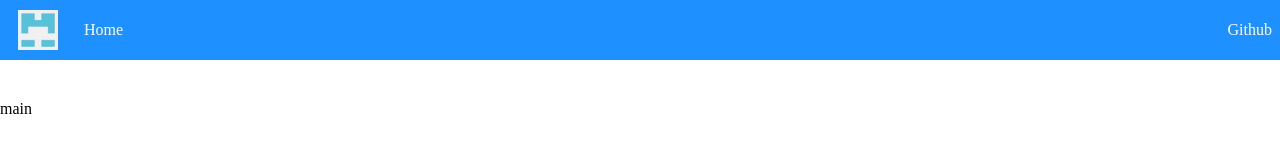
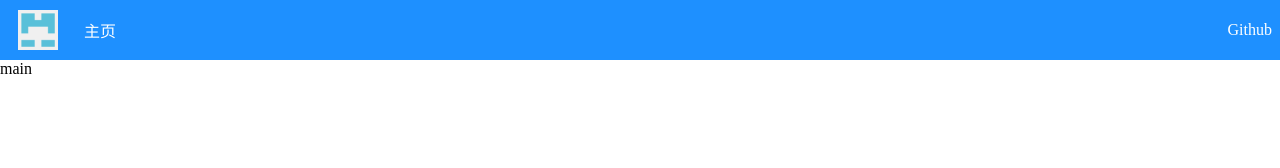
Before and after one commit to VacantThinker/angular-blogs, an Angular app: page / in a window 1280 px wide. Shown: the top 168 px of the page. Built offline with nearby package versions, Linux system fonts and the light colour scheme.

Commit message:
update toolbar components (3) set body full screen height && add make body have 100 of the browser height .md

```diff
--- a/src/app/app.component.css
+++ b/src/app/app.component.css
@@ -1,8 +1,16 @@
-div.app {
-  margin: -8px;
+.app {
+  /*min-height: 100%;*/
+  /*margin: -8px;*/
   display: grid;
+  box-sizing: border-box;
 }
 
-div.app app-toolbar {
-  height: 100px;
+app-toolbar {
+  grid-row: auto;
+  grid-column: auto;
 }
+
+app-main {
+  grid-row: auto;
+  grid-column: auto;
+}
--- a/src/app/toolbar/toolbar.component.css
+++ b/src/app/toolbar/toolbar.component.css
@@ -1,4 +1,4 @@
-.toolbar {
+.header {
   min-width: 320px;
   height: 60px;
   padding: 0;
@@ -10,7 +10,7 @@
   align-items: center;
 }
 
-.toolbar a {
+.header a {
   margin: 0 8px;
   text-decoration-line: none;
   color: white;
--- a/src/app/toolbar/toolbar.component.html
+++ b/src/app/toolbar/toolbar.component.html
@@ -1,4 +1,4 @@
-<div class="toolbar">
+<header class="header">
   <div class="headImage">
     <a href="https://github.com/VacantThinker" target="_blank">
       <img class="img1" src="assets/img/50100840.png" alt="head-image"/>
@@ -8,10 +8,10 @@
   <div class="leftSpace1"></div>
   <a class="headLink" href="https://vt-angular.github.io/angular-blogs-deploy/" target="_self">
     <!--  <a href="http://localhost:4200/" target="_self">-->
-    <span>Home</span>
+    <span>主页</span>
   </a>
   <div class="leftSpace2"></div>
   <a class="githubLink" href="https://github.com/vt-angular/angular-blogs" target="_blank">
     <span>Github</span>
   </a>
-</div>
+</header>
--- a/src/index.html
+++ b/src/index.html
@@ -2,7 +2,7 @@
 <html lang="en">
 <head>
   <meta charset="utf-8">
-  <title>AngularBlogs</title>
+  <title>vt-angular-blogs</title>
   <base href="/">
   <meta name="viewport" content="width=device-width, initial-scale=1">
   <link rel="icon" type="image/x-icon" href="favicon.ico">
@@ -10,4 +10,8 @@
 <body>
   <app-root></app-root>
 </body>
+<style>
+  html{ height: 100%; }
+  body{ min-height: 100vh; margin: 0; padding: 0;}
+</style>
 </html>
```
Also changed, not shown: md/19-09-30/make-body-have-100-of-the-browser-height.md (added, +34 -0 lines), 2 other files (tests, documents, lock files or other folders).
